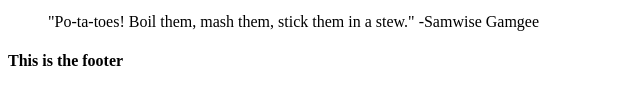
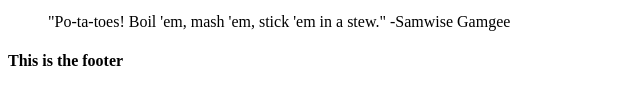
Before and after one commit to Ricardo199/webdesign, a plain HTML site: page index.html in a window 1280 px wide. Shown: the part 597-702 px from the top of the page, 0-640 px from the left. Drawn offline with Linux system fonts and the light colour scheme.

Commit message:
Samwise Gamgee again

```diff
--- a/index.html
+++ b/index.html
@@ -67,7 +67,7 @@
                 id ultricies velit porttitor.
             </p>
                 <blockquote>
-                    "Po-ta-toes! Boil them, mash them, stick them in a stew." -Samwise Gamgee
+                    "Po-ta-toes! Boil 'em, mash 'em, stick 'em in a stew." -Samwise Gamgee
                 </blockquote>
         </main>
         <footer>
```
